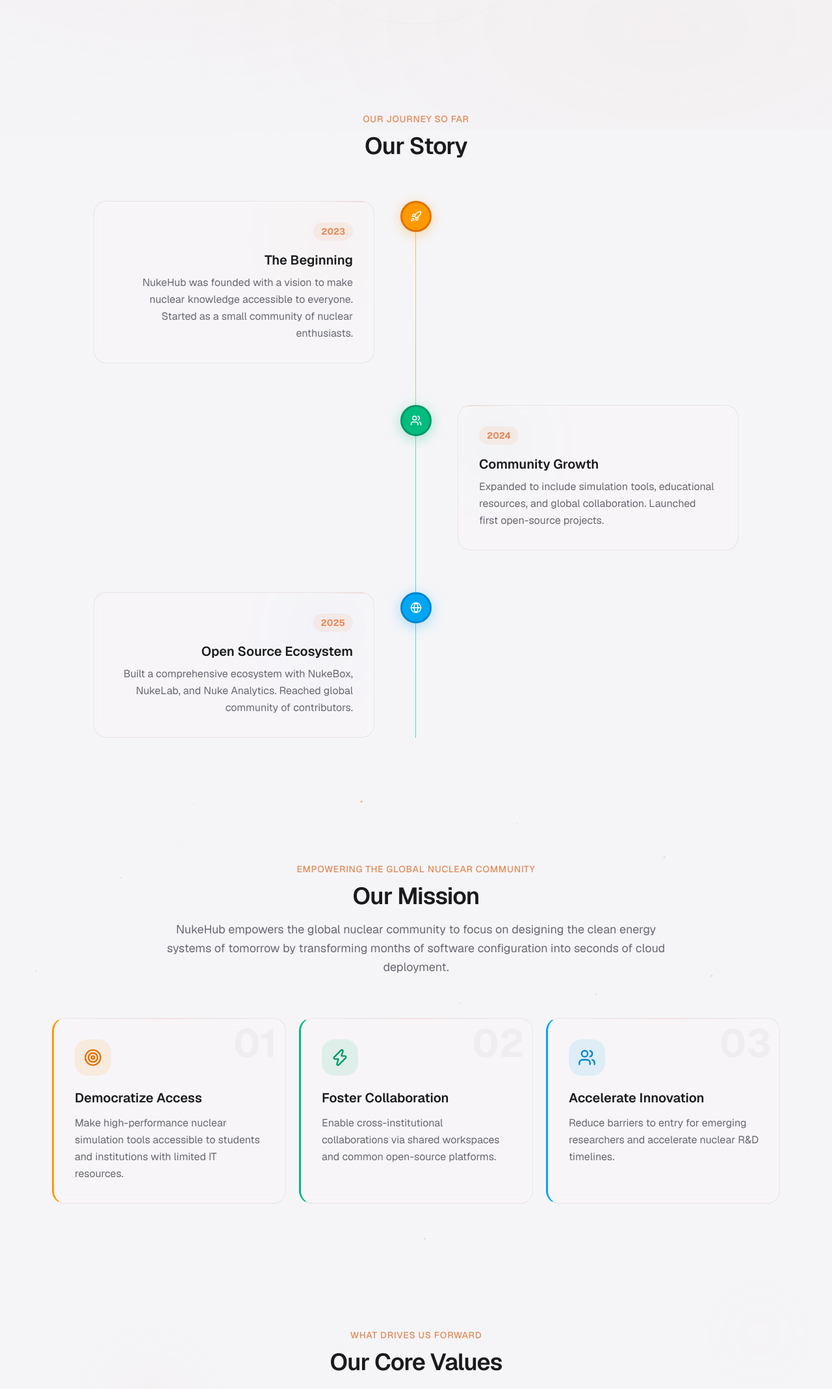
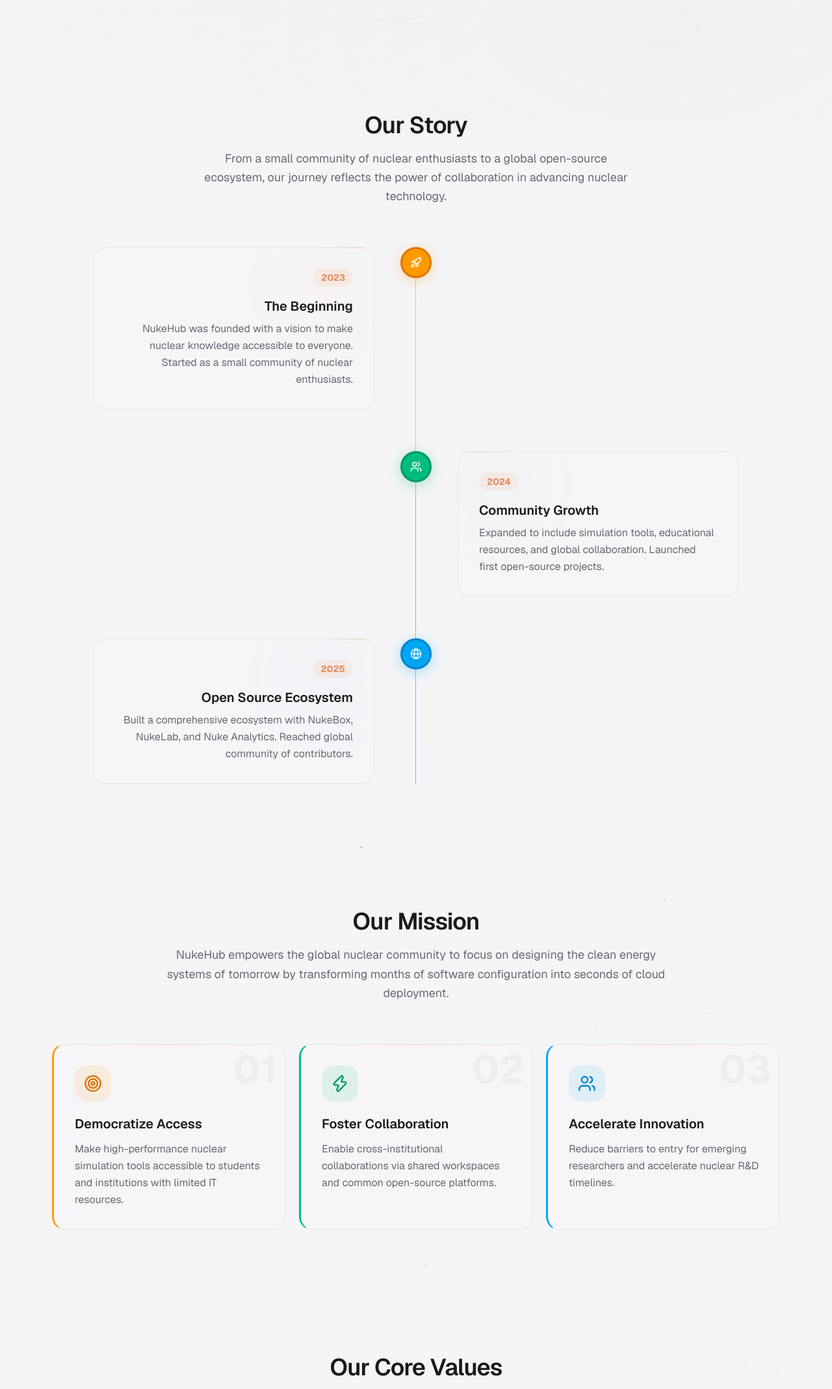
Before and after one commit to nukehub-dev/nukehub.org, an Astro site: page /about in a window 1280 px wide. Shown: the part 599-2736 px from the top of the page at 65% size. Built offline with nearby package versions, Linux system fonts and the light colour scheme; Astro itself is replaced by a stand-in of ours; animation ran at ten frames a second.

Commit message:
Refactor About section to use description prop instead of subtitle

```diff
--- a/src/modules/about/components/MissionSection.tsx
+++ b/src/modules/about/components/MissionSection.tsx
@@ -12,7 +12,6 @@ interface MissionPoint {
 
 interface Props {
   title: string;
-  subtitle: string;
   description: string;
   points: MissionPoint[];
 }
@@ -25,7 +24,7 @@ const accentColors = [
   { border: 'border-l-sky-500', bg: 'bg-sky-500/10', text: 'text-sky-600 dark:text-sky-400', glow: 'group-hover:shadow-sky-500/10' },
 ];
 
-export function MissionSection({ title, subtitle, description, points }: Props) {
+export function MissionSection({ title, description, points }: Props) {
   const shouldReduceMotion = useReducedMotion();
 
   return (
@@ -38,8 +37,7 @@ export function MissionSection({ title, subtitle, description, points }: Props)
           variants={staggerContainer}
         >
           <motion.div variants={fadeInUp} className="text-center mb-16">
-            <p className="text-sm font-medium text-primary uppercase tracking-wider">{subtitle}</p>
-            <h2 className="mt-3 text-3xl font-semibold tracking-tight text-foreground sm:text-4xl">
+            <h2 className="text-3xl font-semibold tracking-tight text-foreground sm:text-4xl">
               {title}
             </h2>
             <p className="mt-4 text-muted-foreground max-w-3xl mx-auto text-lg leading-relaxed">
--- a/src/modules/about/components/StoryTimeline.tsx
+++ b/src/modules/about/components/StoryTimeline.tsx
@@ -12,7 +12,7 @@ interface Milestone {
 
 interface Props {
   title: string;
-  subtitle?: string;
+  description?: string;
   milestones: Milestone[];
 }
 
@@ -38,7 +38,7 @@ const lineColors = [
   'bg-gradient-to-b from-sky-500/60 via-amber-500/60 to-emerald-500/60',
 ];
 
-export function StoryTimeline({ title, subtitle, milestones }: Props) {
+export function StoryTimeline({ title, description, milestones }: Props) {
   const shouldReduceMotion = useReducedMotion();
 
   return (
@@ -51,12 +51,14 @@ export function StoryTimeline({ title, subtitle, milestones }: Props) {
           variants={staggerContainer}
         >
           <motion.div variants={fadeInUp} className="text-center mb-16">
-            {subtitle && (
-              <p className="text-sm font-medium text-primary uppercase tracking-wider">{subtitle}</p>
-            )}
-            <h2 className="mt-3 text-3xl font-semibold tracking-tight text-foreground sm:text-4xl">
+            <h2 className="text-3xl font-semibold tracking-tight text-foreground sm:text-4xl">
               {title}
             </h2>
+            {description && (
+              <p className="mt-4 text-muted-foreground max-w-2xl mx-auto text-lg leading-relaxed">
+                {description}
+              </p>
+            )}
           </motion.div>
 
           <div className="relative">
--- a/src/modules/about/components/ValuesGrid.tsx
+++ b/src/modules/about/components/ValuesGrid.tsx
@@ -13,7 +13,7 @@ interface Value {
 
 interface Props {
   title: string;
-  subtitle?: string;
+  description?: string;
   items: Value[];
 }
 
@@ -48,7 +48,7 @@ const cardStyles = [
   },
 ];
 
-export function ValuesGrid({ title, subtitle, items }: Props) {
+export function ValuesGrid({ title, description, items }: Props) {
   const shouldReduceMotion = useReducedMotion();
 
   return (
@@ -61,12 +61,14 @@ export function ValuesGrid({ title, subtitle, items }: Props) {
           variants={staggerContainer}
         >
           <motion.div variants={fadeInUp} className="text-center mb-16">
-            {subtitle && (
-              <p className="text-sm font-medium text-primary uppercase tracking-wider">{subtitle}</p>
-            )}
-            <h2 className="mt-3 text-3xl font-semibold tracking-tight text-foreground sm:text-4xl">
+            <h2 className="text-3xl font-semibold tracking-tight text-foreground sm:text-4xl">
               {title}
             </h2>
+            {description && (
+              <p className="mt-4 text-muted-foreground max-w-2xl mx-auto text-lg leading-relaxed">
+                {description}
+              </p>
+            )}
           </motion.div>
 
           {/* Bento grid layout */}
--- a/src/modules/about/data/page.yml
+++ b/src/modules/about/data/page.yml
@@ -13,7 +13,7 @@ hero:
 
 story:
   title: "Our Story"
-  subtitle: "Our journey so far"
+  description: "From a small community of nuclear enthusiasts to a global open-source ecosystem, our journey reflects the power of collaboration in advancing nuclear technology."
   milestones:
     - year: "2023"
       title: "The Beginning"
@@ -27,7 +27,6 @@ story:
 
 mission:
   title: "Our Mission"
-  subtitle: "Empowering the global nuclear community"
   description: "NukeHub empowers the global nuclear community to focus on designing the clean energy systems of tomorrow by transforming months of software configuration into seconds of cloud deployment."
   points:
     - title: "Democratize Access"
@@ -39,7 +38,7 @@ mission:
 
 values:
   title: "Our Core Values"
-  subtitle: "What drives us forward"
+  description: "These principles guide every decision we make, every tool we build, and every interaction within our community. They are the foundation of our culture."
   items:
     - icon: "Globe"
       title: "Open Science"
--- a/src/modules/about/types.ts
+++ b/src/modules/about/types.ts
@@ -9,7 +9,7 @@ export interface AboutHeroData {
 
 export interface AboutStoryData {
   title: string;
-  subtitle?: string;
+  description?: string;
   milestones: {
     year: string;
     title: string;
@@ -19,7 +19,6 @@ export interface AboutStoryData {
 
 export interface AboutMissionData {
   title: string;
-  subtitle: string;
   description: string;
   points: {
     title: string;
@@ -29,7 +28,7 @@ export interface AboutMissionData {
 
 export interface AboutValuesData {
   title: string;
-  subtitle?: string;
+  description?: string;
   items: {
     icon: string;
     title: string;
--- a/src/pages/about.astro
+++ b/src/pages/about.astro
@@ -42,7 +42,7 @@ const data = loadYaml<AboutData>('about/data/page.yml');
       <StoryTimeline
         client:visible
         title={data.story.title}
-        subtitle={data.story.subtitle}
+        description={data.story.description}
         milestones={data.story.milestones}
       />
     </div>
@@ -53,7 +53,6 @@ const data = loadYaml<AboutData>('about/data/page.yml');
       <MissionSection
         client:visible
         title={data.mission.title}
-        subtitle={data.mission.subtitle}
         description={data.mission.description}
         points={data.mission.points}
       />
@@ -65,7 +64,7 @@ const data = loadYaml<AboutData>('about/data/page.yml');
       <ValuesGrid
         client:visible
         title={data.values.title}
-        subtitle={data.values.subtitle}
+        description={data.values.description}
         items={data.values.items}
       />
     </div>
```
